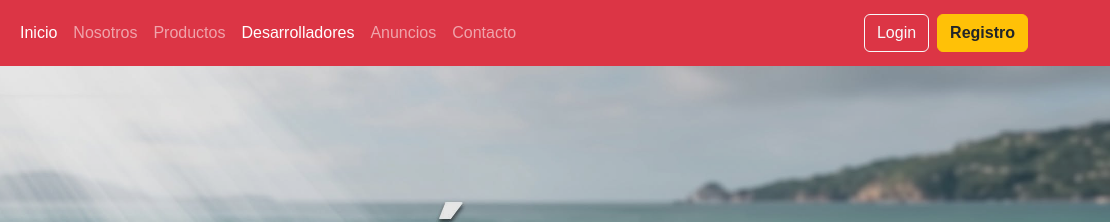
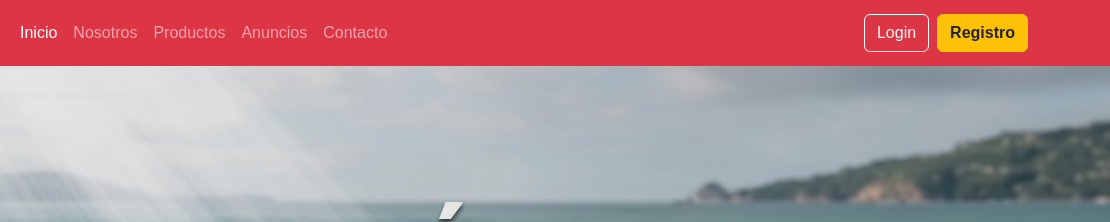
Before and after one commit to GabriellMz/Empresa-Rico-Distributor, a website: page public/index.html in a window 1280 px wide. Shown: the top 222 px of the page, 170-1280 px from the left. Drawn offline with nearby package versions, Linux system fonts and the light colour scheme; some packages are replaced by stand-ins of ours; a script that the page names is missing.

Commit message:
Update index.html

```diff
--- a/public/index.html
+++ b/public/index.html
@@ -36,9 +36,7 @@
                     <li class="nav-item"><a class="nav-link active" href="#">Inicio</a></li>
                     <li class="nav-item"><a class="nav-link" href="nosotros.html" >Nosotros</a></li>
                     <li class="nav-item"><a class="nav-link" href="productos.html">Productos</a></li>
-                    <li class="nav-item">
-                        <a class="nav-link active" href="desarrolladores.html">Desarrolladores</a>
-                    </li>
+
                     <li class="nav-item"><a class="nav-link" href="#anuncios">Anuncios</a></li>
                     <li class="nav-item"><a class="nav-link" href="#contacto">Contacto</a></li>
                 </ul>
```
